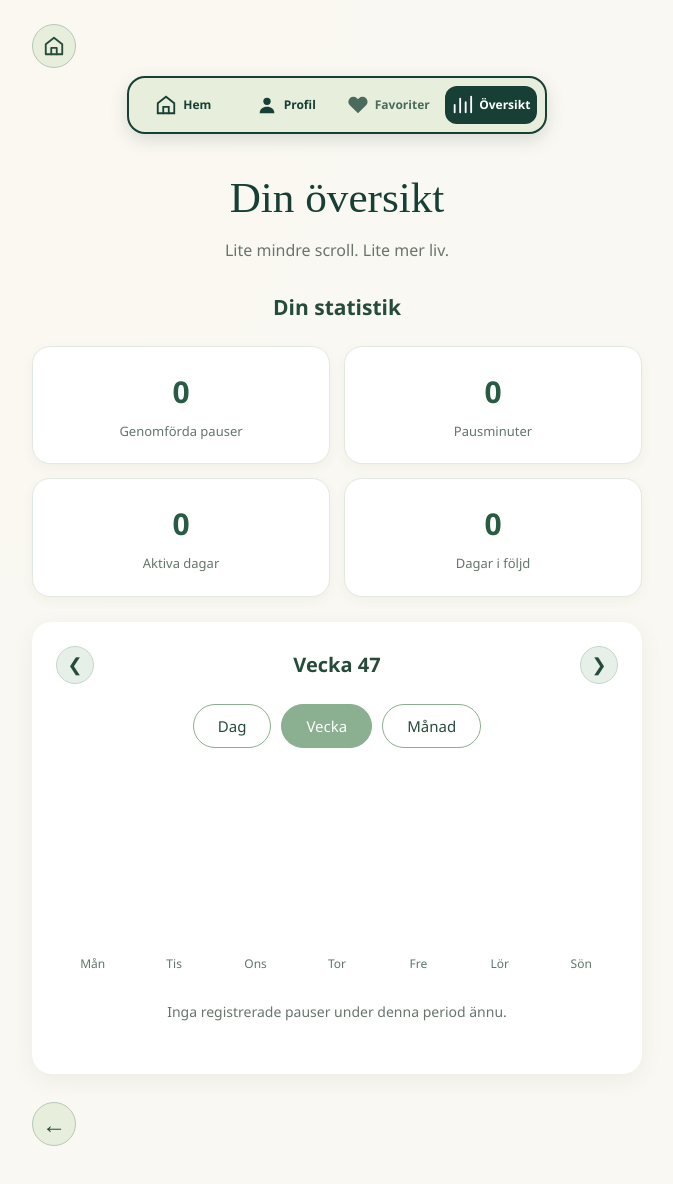
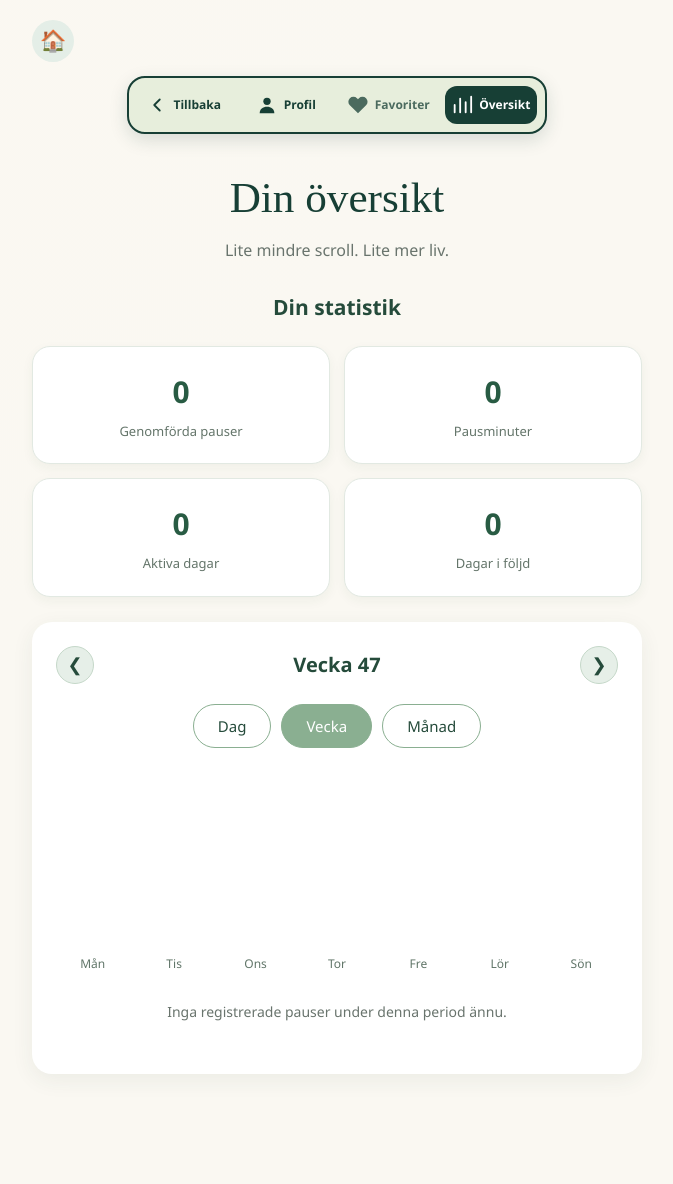
Before and after one commit to AdelArraziki/Sk-rmPaus-UX-2026, a plain HTML site: page oversikt.html in a window 1280 px wide. Shown: the whole page, without its empty margins (303-976 px from the left). Drawn offline with Linux system fonts and the light colour scheme.

Commit message:
uppdaterat homeKnapp i A, P, och Ö

```diff
--- a/oversikt.html
+++ b/oversikt.html
@@ -7,12 +7,10 @@
         content="width=device-width, initial-scale=1.0">
 
   <title>Översikt – Skärmfrid</title>
-
   <link rel="stylesheet" href="style.css">
 
   <style>
     /* SIDANS LAYOUT */
-
     .overview-header {
       position: relative;
       max-width: 650px;
@@ -21,8 +19,7 @@
       min-height: 72px;
     }
 
-    /* Hem-symbol längst upp till vänster */
-
+    /* Home-symbol längst upp till vänster */
     .overview-home {
       display: inline-flex;
       align-items: center;
@@ -80,7 +77,6 @@
     }
 
     /* STATISTIKKORT */
-
     .stats-grid {
       display: grid;
       grid-template-columns: repeat(2, minmax(0, 1fr));
@@ -113,7 +109,6 @@
     }
 
     /* DIAGRAMKORT */
-
     .weekly-card {
       background: #ffffff;
       border-radius: 20px;
@@ -123,7 +118,6 @@
     }
 
     /* PILAR FÖR PERIODBYTE */
-
     .chart-navigation {
       display: flex;
       align-items: center;
@@ -157,7 +151,6 @@
     }
 
     /* DAG, VECKA, MÅNAD */
-
     .period-buttons {
       display: flex;
       justify-content: center;
@@ -191,7 +184,6 @@
     }
 
     /* VECKODIAGRAM */
-
     .weekly-chart {
       display: flex;
       align-items: stretch;
@@ -248,7 +240,6 @@
     }
 
     /* MÅNADSDIAGRAM */
-
     .weekly-chart.month-view {
       display: grid;
       grid-template-columns: repeat(7, minmax(0, 1fr));
@@ -269,13 +260,11 @@
     }
 
     /* DAGSVY */
-
     .weekly-chart.day-view {
       display: none;
     }
 
     /* TOM PERIOD */
-
     #chart-empty {
       text-align: center;
       color: #69746d;
@@ -283,37 +272,7 @@
       padding: 14px;
     }
 
-    /* TILLBAKA-PIL LÄNGST NED */
-
-    .overview-navigation {
-      display: flex;
-      justify-content: flex-start;
-      margin-top: 28px;
-      margin-bottom: 16px;
-    }
-
-    .overview-back-btn {
-      display: inline-flex;
-      align-items: center;
-      justify-content: center;
-      width: 44px;
-      height: 44px;
-      background: #e7eedc;
-      color: #254b3b;
-      border: 1px solid #b6c8b6;
-      border-radius: 50%;
-      font-size: 24px;
-      font-weight: 500;
-      text-decoration: none;
-      box-sizing: border-box;
-      transition: background .2s ease;
-    }
-
-    .overview-back-btn:hover {
-      background: #d5e3cd;
-    }
-
-    .overview-back-btn:focus-visible,
+    /* TANGENTBORDSNAVIGERING */
     .overview-home:focus-visible,
     .chart-navigation button:focus-visible,
     .period-buttons button:focus-visible {
@@ -322,7 +281,6 @@
     }
 
     /* MOBILANPASSNING */
-
     @media (max-width: 480px) {
       .overview-header {
         padding: 16px 14px 0;
@@ -369,54 +327,64 @@
 
     @media (prefers-reduced-motion: reduce) {
       .weekly-chart .bar,
-      .overview-home,
-      .overview-back-btn {
+      .overview-home {
         transition: none;
       }
     }
+
+
+/* Extra utrymme under diagrammet */
+.overview-page {
+  padding-bottom: 150px;
+}
+
+/* Anpassning för mobil */
+@media (max-width: 480px) {
+  .overview-page {
+    padding-bottom: 170px;
+  }
+}
+
   </style>
 </head>
 
 <body>
 
-  <!-- HEM-SYMBOL -->
-  <header class="overview-header">
+  <!-- HOME-SYMBOL LÄNGST UPP -->
 
-    <a
-      href="hem.html"
-      class="overview-home"
-      aria-label="Till Hem"
-      title="Hem">
+<!-- HOME-SYMBOL LÄNGST UPP -->
+<header class="overview-header">
+  <a href="hem.html"
+     class="home-button"
+     aria-label="Till startsidan">
+    🏠
+  </a>
+</header>
 
-      <svg viewBox="0 0 24 24"
-           aria-hidden="true">
-        <path d="M3 10L12 3L21 10V21H3V10Z"></path>
-        <path d="M9 21V14H15V21"></path>
-      </svg>
-
-    </a>
-
-  </header>
 
   <!-- HUVUDMENY -->
   <nav class="tabbar" aria-label="Huvudmeny">
 
-    <a class="tab" href="hem.html">
+    <!-- TILLBAKA ERSÄTTER HEM -->
+    <a class="tab"
+       href="hem.html"
+       aria-label="Tillbaka till Hem">
+
       <svg viewBox="0 0 24 24"
            aria-hidden="true"
            fill="none"
            stroke="currentColor"
            stroke-width="2"
-           stroke-linecap="round">
-        <path d="M3 10L12 3L21 10V21H3V10Z"></path>
-        <path d="M9 21V14H15V21"></path>
+           stroke-linecap="round"
+           stroke-linejoin="round">
+        <path d="M15 18l-6-6 6-6"></path>
       </svg>
-      Hem
+
+      Tillbaka
     </a>
 
     <a class="tab" href="profil.html">
-      <svg viewBox="0 0 24 24"
-           aria-hidden="true">
+      <svg viewBox="0 0 24 24" aria-hidden="true">
         <circle cx="12" cy="8" r="4"></circle>
         <path d="M4 21c0-4.5 3.5-7 8-7s8 2.5 8 7"></path>
       </svg>
@@ -427,27 +395,30 @@
        href="#"
        aria-disabled="true"
        tabindex="-1">
-      <svg viewBox="0 0 24 24"
-           aria-hidden="true">
+
+      <svg viewBox="0 0 24 24" aria-hidden="true">
         <path d="M20.8 4.6a5.5 5.5 0 0 0-7.8 0L12 5.7l-1.1-1.1a5.5 5.5 0 0 0-7.8 7.8L12 21l8.8-8.6a5.5 5.5 0 0 0 0-7.8z"></path>
       </svg>
+
       Favoriter
     </a>
 
     <a class="tab is-active"
        href="oversikt.html"
        aria-current="page">
+
       <svg viewBox="0 0 24 24"
            aria-hidden="true"
            fill="none"
            stroke="currentColor"
            stroke-width="2"
            stroke-linecap="round">
+
         <path d="M4 20V12M10 20V5M16 20V9M22 20V3"></path>
       </svg>
+
       Översikt
     </a>
-
   </nav>
 
   <!-- SIDANS INNEHÅLL -->
@@ -503,7 +474,6 @@
           Dagar i följd
         </span>
       </div>
-
     </section>
 
     <!-- DIAGRAM -->
@@ -527,7 +497,6 @@
                 aria-label="Nästa period">
           ❯
         </button>
-
       </div>
 
       <div class="period-buttons"
@@ -548,7 +517,6 @@
                 id="month-btn">
           Månad
         </button>
-
       </div>
 
       <div class="weekly-chart"
@@ -559,26 +527,10 @@
       <p id="chart-empty" hidden>
         Inga registrerade pauser under denna period ännu.
       </p>
-
     </section>
-
-    <!-- TILLBAKA-PIL LÄNGST NED TILL VÄNSTER -->
-    <nav class="overview-navigation"
-         aria-label="Tillbaka">
-
-      <a
-        href="hem.html"
-        class="overview-back-btn"
-        aria-label="Tillbaka till Hem"
-        title="Tillbaka">
-        <span aria-hidden="true">←</span>
-      </a>
-
-    </nav>
 
   </main>
 
   <script src="oversikt.js"></script>
-
 </body>
 </html>
--- a/style.css
+++ b/style.css
@@ -212,3 +212,63 @@ h1 { margin: 0 auto; font-family: var(--serif); font-size: clamp(2.15rem, 8vw, 2
   border: 1px solid #254b3b;
   cursor: pointer;
 }
+
+
+/* Home-symbol för Skärmfrids undersidor */
+.home-button {
+  position: absolute;
+  top: 20px;
+  left: 20px;
+  width: 42px;
+  height: 42px;
+  display: flex;
+  align-items: center;
+  justify-content: center;
+  border-radius: 50%;
+  background-color: #e4eee7;
+  color: #285b48;
+  text-decoration: none;
+  font-size: 21px;
+  z-index: 10;
+  transition: background-color 0.2s ease;
+}
+
+.home-button:hover {
+  background-color: #cfe2d5;
+}
+
+.home-button:focus-visible {
+  outline: 3px solid #285b48;
+  outline-offset: 3px;
+}
+
+/* Tillbaka-pil ovanför flikmenyn på Översikt */
+.overview-page .back-button {
+  position: relative;
+  display: flex;
+  align-items: center;
+  justify-content: center;
+  margin: 24px 0 90px 16px;
+  width: 42px;
+  height: 42px;
+  z-index: 5;
+}
+
+/* Översikt – placera tillbaka-pilen ovanför flikmenyn */
+.overview-page .back-button {
+  position: relative;
+  margin: 16px 0 110px 16px;
+  z-index: 10;
+}
+
+/* Placera Home-knappen på pausklockans beige bakgrund */
+body.timer-page {
+  position: relative;
+}
+
+body.timer-page .home-button {
+  position: absolute;
+  top: 70px;
+  left: 30px;
+  z-index: 20;
+}
```
Also changed, not shown: Aktivitetsforslag.html (+5 -0 lines), hem.html (+5 -6 lines), pausklocka.html (+37 -0 lines), profil.html (+7 -15 lines).
